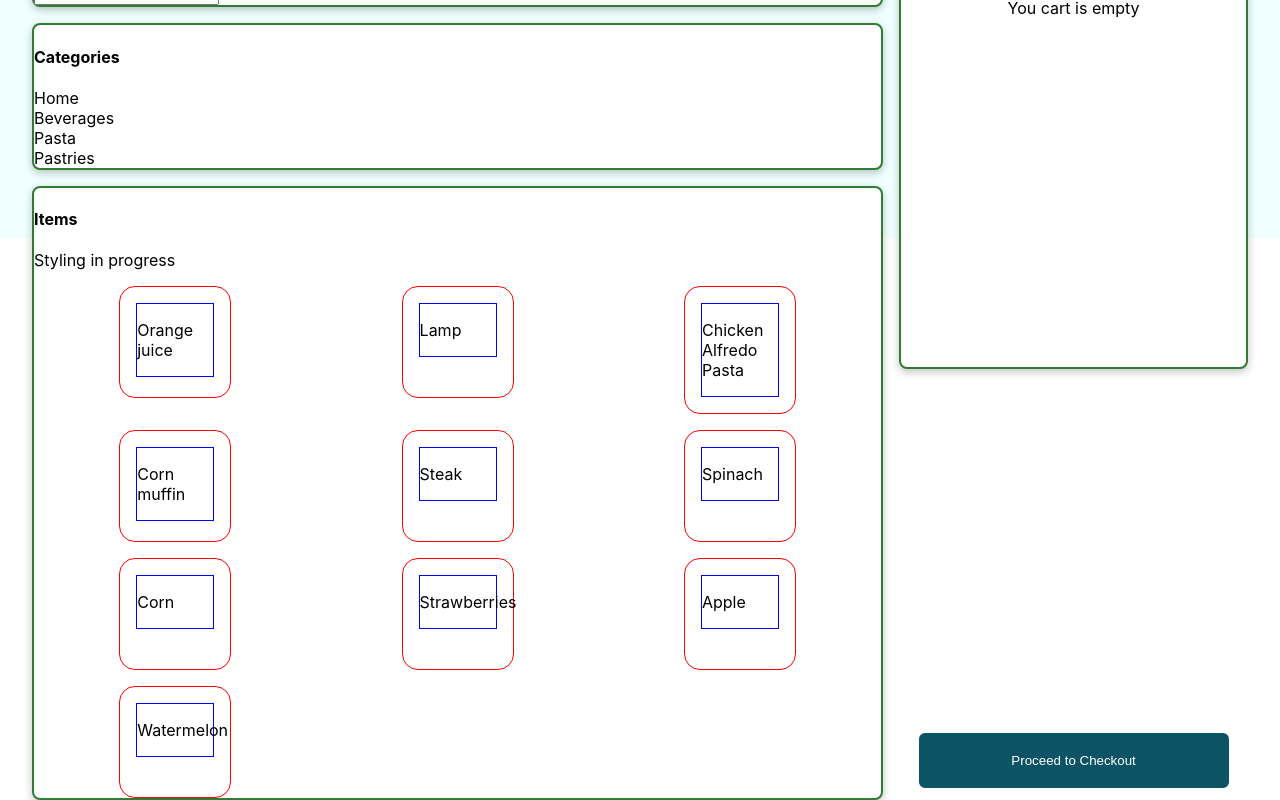
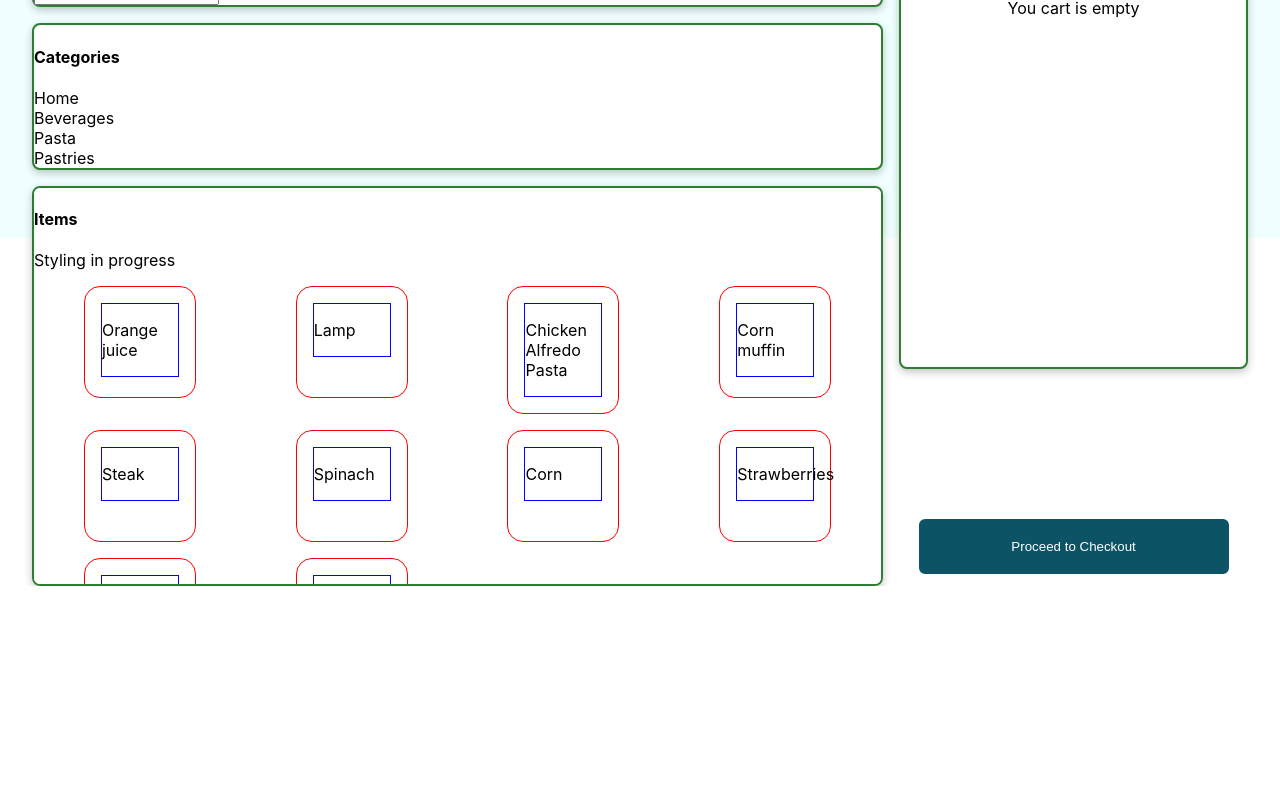
Before and after one commit to Kyle-Ortiz/group-hack-project, a Next.js app: page /selection in a window 1280 px wide. Shown: the part 562-1362 px from the top of the page. After the commit the page ends 1148 px from the top, so only its background shows below. Built offline with nearby package versions, Linux system fonts and the light colour scheme.

Commit message:
add scroll to items container

```diff
--- a/styles/Selection.module.css
+++ b/styles/Selection.module.css
@@ -145,22 +145,22 @@ button.cartButtonCancel:hover {
     color: black;
 }
 
+
+
 .itemsContainer{
     background-color: #fff;
     grid-area: items;
     border: solid 2px #2e7d32;
     border-radius: .5rem;
     box-shadow: rgba(0, 0, 0, 0.24) 0px 3px 8px;
+    height: 400px;
+    overflow-x: hidden;
 }
-
-
-
 
 .itemsOnScreen {
     display: grid;
-    grid-template-columns: 1fr 1fr 1fr;
+    grid-template-columns: 1fr 1fr 1fr 1fr;
     gap: 1rem 0rem;
-    /* justify-items:; */
 }
 
 .individualItemContainer {
```
